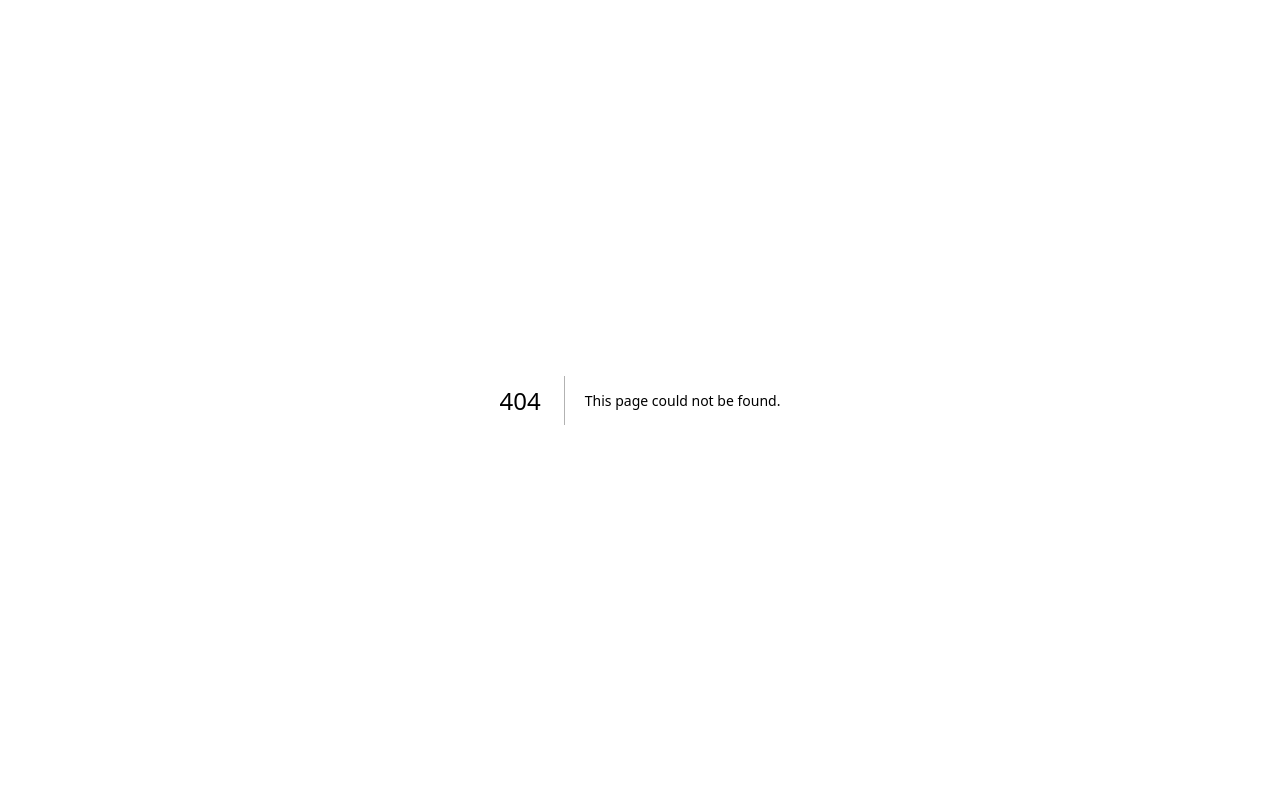
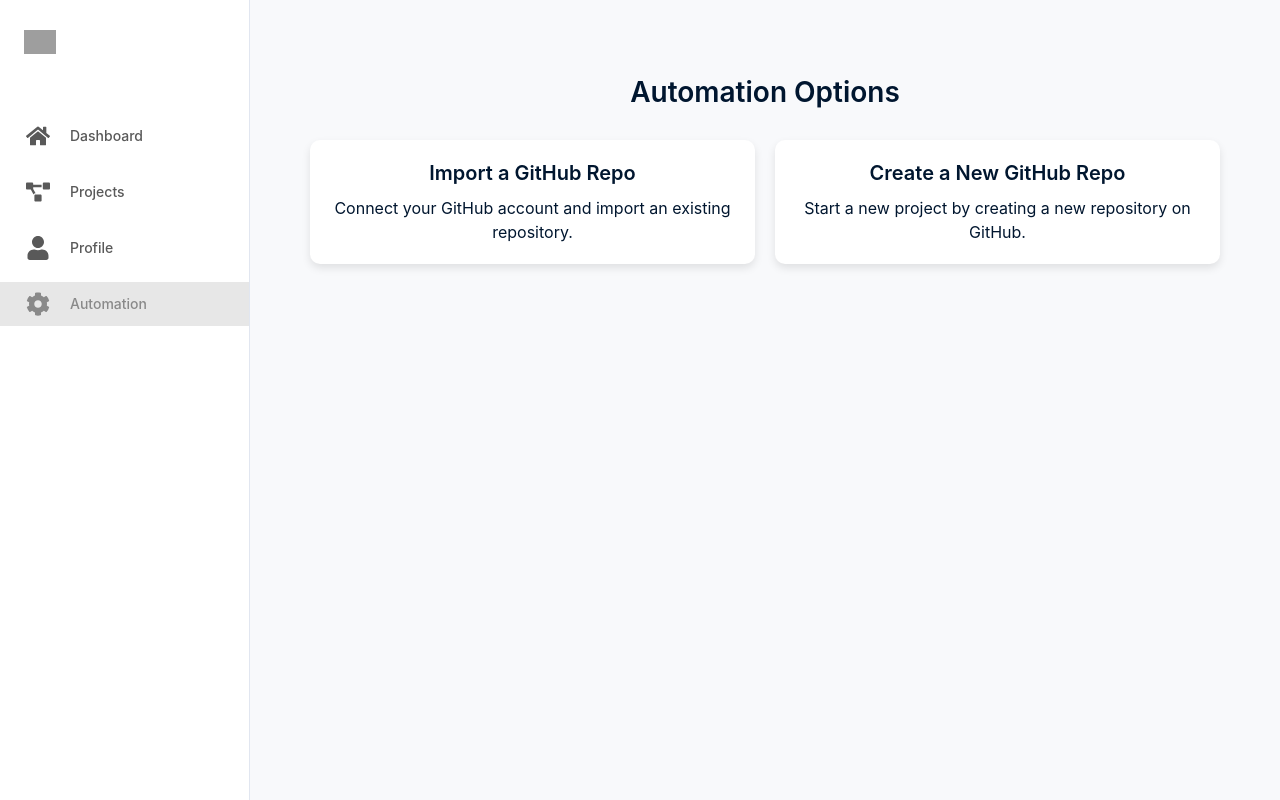
Before and after one commit to Raahim2/GitMax, a Next.js app: page /1/automation in a window 1280 px wide. Before the commit this address had no page. Built offline with nearby package versions, Linux system fonts and the light colour scheme; no server answers; grey boxes are pictures that could not be loaded.

Commit message:
Automation Options

```diff
--- /dev/null
+++ b/src/app/[username]/automation/page.js
@@ -0,0 +1,65 @@
+"use client";
+
+import { useEffect, useState } from "react";
+import { useParams } from "next/navigation";
+import React from "react";
+import Sidebar from "@/components/dashboard/sidebar";
+import NavBar from "@/components/dashboard/navbar";
+import MobileBar from "@/components/dashboard/mobilebar";
+import "@/styles/dashboard.css";
+
+export default function AutomationPage() {
+  const { username } = useParams();
+  const githubToken = process.env.NEXT_PUBLIC_GITHUB_TOKEN;
+  const [isSidebarContentVisible, setIsSidebarContentVisible] = useState(true); // State to manage sidebar content class
+
+  const toggleSidebarContent = () => {
+    setIsSidebarContentVisible((prev) => !prev); // Toggle sidebar content class
+  };
+
+  return (
+    <div>
+      <Sidebar highlight="Automation" username={username} className={isSidebarContentVisible ? "sidebar-content" : ""} />
+      <NavBar username={username} githubToken={githubToken} />
+      <MobileBar toggleSidebarContent={toggleSidebarContent}/>
+      <div className="dashboard-content">
+        <div className="dashboard-container" style={{ display: 'flex', flexDirection: 'column', alignItems: 'center', padding: '20px' }}>
+          <h2 style={{ textAlign: 'center', marginBottom: '20px' }}>Automation Options</h2>
+          <div style={{ display: 'flex', justifyContent: 'space-around', width: '100%', flexWrap: 'wrap' }}>
+            {/* Import GitHub Repo Box */}
+            <div style={{
+              backgroundColor: '#ffffff',
+              borderRadius: '10px',
+              boxShadow: '0 4px 8px rgba(0, 0, 0, 0.1)',
+              padding: '20px',
+              margin: '10px',
+              flex: '1 1 300px', // Flex properties for responsive design
+              textAlign: 'center',
+              cursor: 'pointer',
+              transition: 'transform 0.2s',
+            }} onClick={() => alert('Import a GitHub repo')}>
+              <h3>Import a GitHub Repo</h3>
+              <p>Connect your GitHub account and import an existing repository.</p>
+            </div>
+
+            {/* Create New GitHub Repo Box */}
+            <div style={{
+              backgroundColor: '#ffffff',
+              borderRadius: '10px',
+              boxShadow: '0 4px 8px rgba(0, 0, 0, 0.1)',
+              padding: '20px',
+              margin: '10px',
+              flex: '1 1 300px', // Flex properties for responsive design
+              textAlign: 'center',
+              cursor: 'pointer',
+              transition: 'transform 0.2s',
+            }} onClick={() => alert('Create a new GitHub repo')}>
+              <h3>Create a New GitHub Repo</h3>
+              <p>Start a new project by creating a new repository on GitHub.</p>
+            </div>
+          </div>
+        </div>
+      </div>
+    </div>
+  );
+}
--- a/src/components/dashboard/mobilebar.js
+++ b/src/components/dashboard/mobilebar.js
@@ -1,62 +1,48 @@
 "use client";
 
 import Link from "next/link";
+import { FaBars, FaTimes } from "react-icons/fa"; // Import both icons
+import { useState } from "react";
 
-export default function MobileBar() {
+export default function MobileBar({ toggleSidebarContent }) {
+  const [isSidebarOpen, setIsSidebarOpen] = useState(false); // State to track sidebar visibility
+
+  const handleToggle = () => {
+    setIsSidebarOpen(!isSidebarOpen); // Toggle sidebar state
+    toggleSidebarContent(); // Call the function to toggle sidebar content class
+  };
+
   return (
-    <>
     <div className="mobile-bar">
       <div className="mobile-bar-menu">
         <Link href="#" className="mobile-bar-link w-inline-block">
           <img
             src="https://assets.website-files.com/6057ab51530cb39d3fdac75d/60586b1639502416b88ec95a_home%20(2).svg"
-              loading="lazy"
-              alt=""
+            alt="Home"
           />
         </Link>
         <Link href="#" className="mobile-bar-link w-inline-block">
           <img
             src="https://assets.website-files.com/6057ab51530cb39d3fdac75d/6058703e233c35f06d95eeab_Projects.svg"
-              loading="lazy"
-              alt=""
+            alt="Projects"
           />
         </Link>
-          <Link
-            href="#"
-            className="mobile-menu-button w-inline-block"
-            data-w-id="da3d71f2-0efd-7bc8-77ff-08fc09cd7904"
-          >
-            <div
-              data-is-ix2-target="1"
-              className="lottie-menu-icon"
-              data-w-id="da3d71f2-0efd-7bc8-77ff-08fc09cd7905"
-              data-animation-type="lottie"
-              data-src="https://assets.website-files.com/6057ab51530cb39d3fdac75d/60587725e051a2be05473dcc_Lottie%20Menu%20Animation.json"
-              data-loop="0"
-              data-direction="1"
-              data-autoplay="0"
-              data-renderer="svg"
-              data-default-duration="2"
-              data-duration="0"
-              data-ix2-initial-state="0"
-            ></div>
-          </Link>
+        <span onClick={handleToggle} className="mobile-menu-icon w-inline-block" style={{ cursor: 'pointer' }}>
+          {isSidebarOpen ? <FaTimes size={30} /> : <FaBars size={30} />} {/* Toggle between icons */}
+        </span>
         <Link href="#" className="mobile-bar-link w-inline-block">
           <img
             src="https://assets.website-files.com/6057ab51530cb39d3fdac75d/6058703e3a273545cf97d31b_Profile.svg"
-              loading="lazy"
-              alt=""
+            alt="Profile"
           />
         </Link>
         <Link href="#" className="mobile-bar-link w-inline-block">
           <img
             src="https://assets.website-files.com/6057ab51530cb39d3fdac75d/6058703ecc16b10bf2981896_Settings.svg"
-              loading="lazy"
-              alt=""
+            alt="Settings"
           />
         </Link>
       </div>
     </div>
-    </>
   );
 }
--- a/src/components/dashboard/sidebar.js
+++ b/src/components/dashboard/sidebar.js
@@ -1,20 +1,18 @@
 "use client";
 
 import Link from "next/link";
+import { FaHome, FaProjectDiagram, FaUser, FaCog } from "react-icons/fa"; // Import necessary Font Awesome icons
 
-export default function Sidebar({ highlight, username }) {
+export default function Sidebar({ highlight, username, className }) {
   const links = [
-    { name: "Dashboard", icon: "https://assets.website-files.com/6057ab51530cb39d3fdac75d/6058703e748ec21a46ed3b4e_Account.svg" },
-    { name: "Projects", icon: "https://assets.website-files.com/6057ab51530cb39d3fdac75d/6058703e233c35f06d95eeab_Projects.svg" },
-    { name: "Profile", icon: "https://assets.website-files.com/6057ab51530cb39d3fdac75d/6058703e3a273545cf97d31b_Profile.svg" },
-    // { name: "Team", icon: "https://assets.website-files.com/6057ab51530cb39d3fdac75d/6058703e101182eaf273ae92_Team.svg" },
-    // { name: "Orders", icon: "https://assets.website-files.com/6057ab51530cb39d3fdac75d/605882dc6380b2ff7a6e9171_shopping-cart.svg" },
-    // { name: "Account", icon: "https://assets.website-files.com/6057ab51530cb39d3fdac75d/605882df8063b970ea883ad9_toggle-left.svg" },
-    // { name: "Authentication", icon: "https://assets.website-files.com/6057ab51530cb39d3fdac75d/605882e02b9b3466f904de5b_unlock.svg" }
+    { name: "Dashboard", icon: <FaHome size={24} style={{marginRight:20}}/> }, // Home icon for Dashboard
+    { name: "Projects", icon: <FaProjectDiagram size={24} style={{marginRight:20}}/> }, // Project diagram icon for Projects
+    { name: "Profile", icon: <FaUser size={24} style={{marginRight:20}}/> }, // User icon for Profile
+    { name: "Automation", icon: <FaCog size={24} style={{marginRight:20}}/> }, // Cog icon for Automation
   ];
 
   return (
-    <div className="sidebar-content">
+    <div className={className}>
       <div className="sidebar-logo-wrapper">
         <Link href="#">
           <img
@@ -29,23 +27,17 @@
       {links.map((link) => (
         <Link
           key={link.name}
-          href={link.name === "Dashboard" ? `/${username}` : `/${username}/${link.name.toLowerCase()}`}  // Special case for Dashboard
+          href={link.name === "Dashboard" ? `/${username}` : `/${username}/${link.name.toLowerCase()}`}
           className="nav-link w-inline-block"
           style={{
-            color: link.name === highlight ? "#763FF9" : "inherit", // Apply color to text if highlighted
-            backgroundColor: link.name === highlight ? "rgba(118, 63, 249, 0.2)" : "inherit", // Add subtle background highlight
+            color: link.name === highlight ? "#763FF9" : "inherit",
+            backgroundColor: link.name === highlight ? "rgba(118, 63, 249, 0.2)" : "inherit",
           }}
         >
-          <img
-            src={link.icon}
-            loading="lazy"
-            alt={link.name}
-            className="nav-icon"
-            style={{
-              filter: link.name === highlight ? "invert(100%) sepia(100%) saturate(3252%) hue-rotate(223deg) brightness(99%) contrast(104%)" : "none", // Apply color change to icon
-            }}
-          />
-          <div style={{ color: link.name === highlight ? "#763FF9" : "inherit" }}>{link.name}</div> {/* Apply color to text */}
+          <span style={{ display: 'flex', alignItems: 'center' }}>
+            {link.icon} {/* Render the Font Awesome icon directly */}
+          </span>
+          <div style={{ color: link.name === highlight ? "#763FF9" : "inherit" }}>{link.name}</div>
         </Link>
       ))}
     </div>
```
Also changed, not shown: src/app/[username]/page.js (+8 -2 lines), src/app/[username]/profile/page.js (+49 -3 lines), src/app/[username]/projects/[...projectname]/page.js (+8 -2 lines), src/app/[username]/projects/page.js (+8 -3 lines), src/components/dashboard/folderstructure.js (+32 -28 lines), src/styles/dashboard.css. Lines whose indentation alone changed are shown as unchanged.
